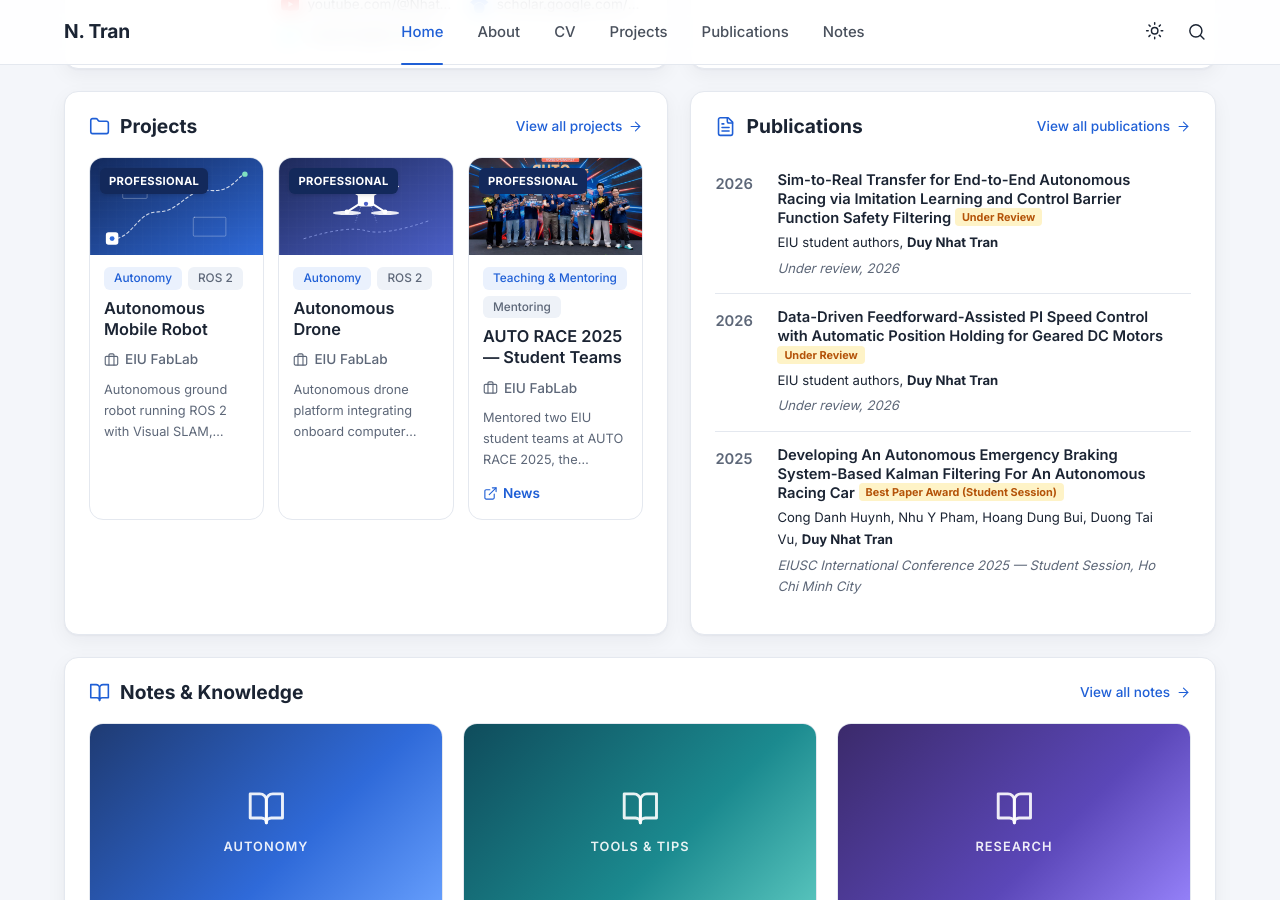
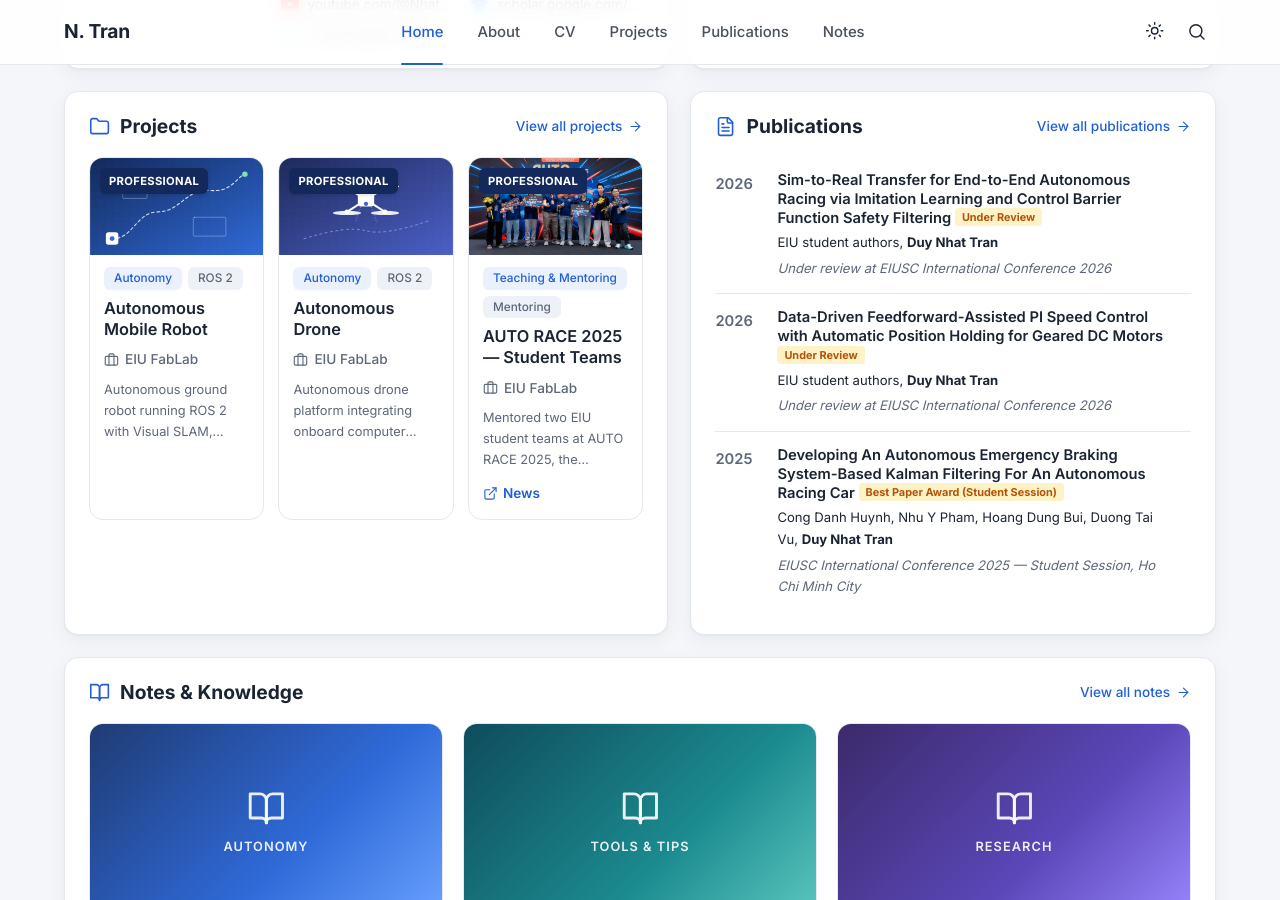
Before and after one commit to NhatTran-97/NhatTran-97.github.io, a Jekyll site: the page built from index.html, in a window 1280 px wide and 900 px high, scrolled down 959 px. Built offline with Jekyll 4.4.1, drawn with Linux system fonts in a browser that asks for light colours.

Commit message:
2026 papers: under review at EIUSC International Conference 2026
Co-Authored-By: Claude Opus 5.5 <noreply@anthropic.com>
Claude-Session: https://claude.ai/code/session_01WtscMMpGViN2kQZVLN7Eom

```diff
--- a/_data/cv.yml
+++ b/_data/cv.yml
@@ -97,8 +97,8 @@ sections:
         org: EIU FabLab
         details:
           - Guide student teams in writing and presenting scientific research papers.
-          - "2026 (under review, co-author): *Data-Driven Feedforward-Assisted PI Speed Control with Automatic Position Holding for Geared DC Motors* — [demo video](https://www.youtube.com/watch?v=8gYRO59CVcA&t=220s)"
-          - "2026 (under review, supervising author): *Sim-to-Real Transfer for End-to-End Autonomous Racing via Imitation Learning and Control Barrier Function Safety Filtering* — [demo video](https://www.youtube.com/watch?v=yUCWBFdo0DQ&t=15s)"
+          - "EIUSC 2026 (under review, co-author): *Data-Driven Feedforward-Assisted PI Speed Control with Automatic Position Holding for Geared DC Motors* — [demo video](https://www.youtube.com/watch?v=8gYRO59CVcA&t=220s)"
+          - "EIUSC 2026 (under review, supervising author): *Sim-to-Real Transfer for End-to-End Autonomous Racing via Imitation Learning and Control Barrier Function Safety Filtering* — [demo video](https://www.youtube.com/watch?v=yUCWBFdo0DQ&t=15s)"
           - "EIUSC International Conference 2025: our student paper received the **Best Paper Award (Student Session)** — [experiment video](https://www.youtube.com/watch?v=ciiAT0cPrqc&t=63s)."
       - title: Student Competition Mentor
         org: EIU FabLab
--- a/_data/projects.yml
+++ b/_data/projects.yml
@@ -137,11 +137,11 @@ items:
     group: professional
     org: EIU FabLab — research mentor & co-author
     category: Embedded & Hardware
-    period: 2026 — under review
+    period: 2026 — under review at EIUSC 2026
     image: /assets/img/projects/dc-motor.svg
     tags: [Motor Control, PI Control, Feedforward, Embedded]
     description: >-
-      Student research paper (co-authored, under review 2026): *"Data-Driven Feedforward-Assisted PI Speed Control with Automatic Position Holding for Geared DC Motors"*.
+      Student research paper (co-authored, under review at the EIUSC International Conference 2026): *"Data-Driven Feedforward-Assisted PI Speed Control with Automatic Position Holding for Geared DC Motors"*.
     links:
       - name: Paper
         url: /publications/
@@ -154,11 +154,11 @@ items:
     group: professional
     org: EIU FabLab — research mentor (supervising author)
     category: Perception & AI
-    period: 2026 — under review
+    period: 2026 — under review at EIUSC 2026
     image: /assets/img/projects/sim2real-racing.svg
     tags: [Imitation Learning, Sim-to-Real, Control Barrier Functions, Autonomous Racing]
     description: >-
-      Supervised a student team on the paper *"Sim-to-Real Transfer for End-to-End Autonomous Racing via Imitation Learning and Control Barrier Function Safety Filtering"* (under review, 2026).
+      Supervised a student team on the paper *"Sim-to-Real Transfer for End-to-End Autonomous Racing via Imitation Learning and Control Barrier Function Safety Filtering"* (under review at the EIUSC International Conference 2026).
     links:
       - name: Paper
         url: /publications/
--- a/_data/publications.yml
+++ b/_data/publications.yml
@@ -11,7 +11,7 @@
 
 - title: Data-Driven Feedforward-Assisted PI Speed Control with Automatic Position Holding for Geared DC Motors
   authors: EIU student authors, Duy Nhat Tran
-  venue: Under review, 2026
+  venue: Under review at EIUSC International Conference 2026
   year: 2026
   type: Under Review
   note: Under Review
@@ -20,7 +20,7 @@
 
 - title: Sim-to-Real Transfer for End-to-End Autonomous Racing via Imitation Learning and Control Barrier Function Safety Filtering
   authors: EIU student authors, Duy Nhat Tran
-  venue: Under review, 2026
+  venue: Under review at EIUSC International Conference 2026
   year: 2026
   type: Under Review
   note: Under Review
```
Also changed, not shown: 1 other file.
